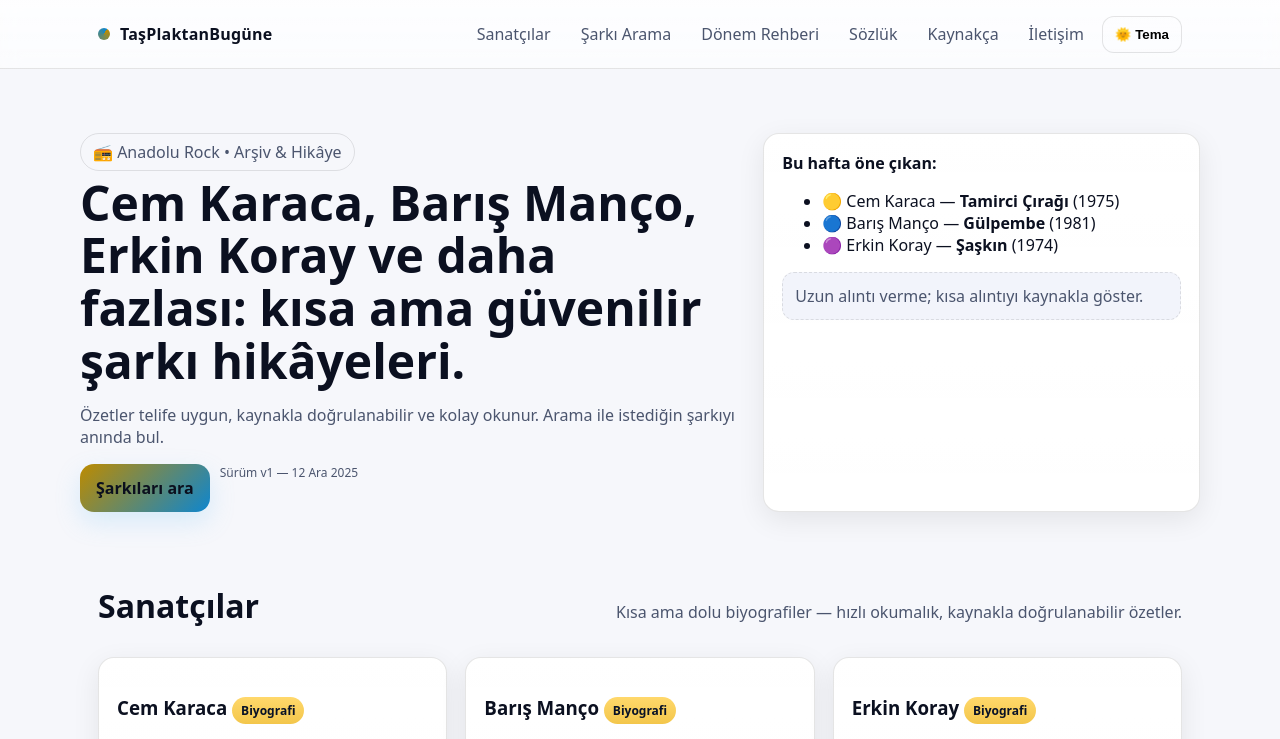
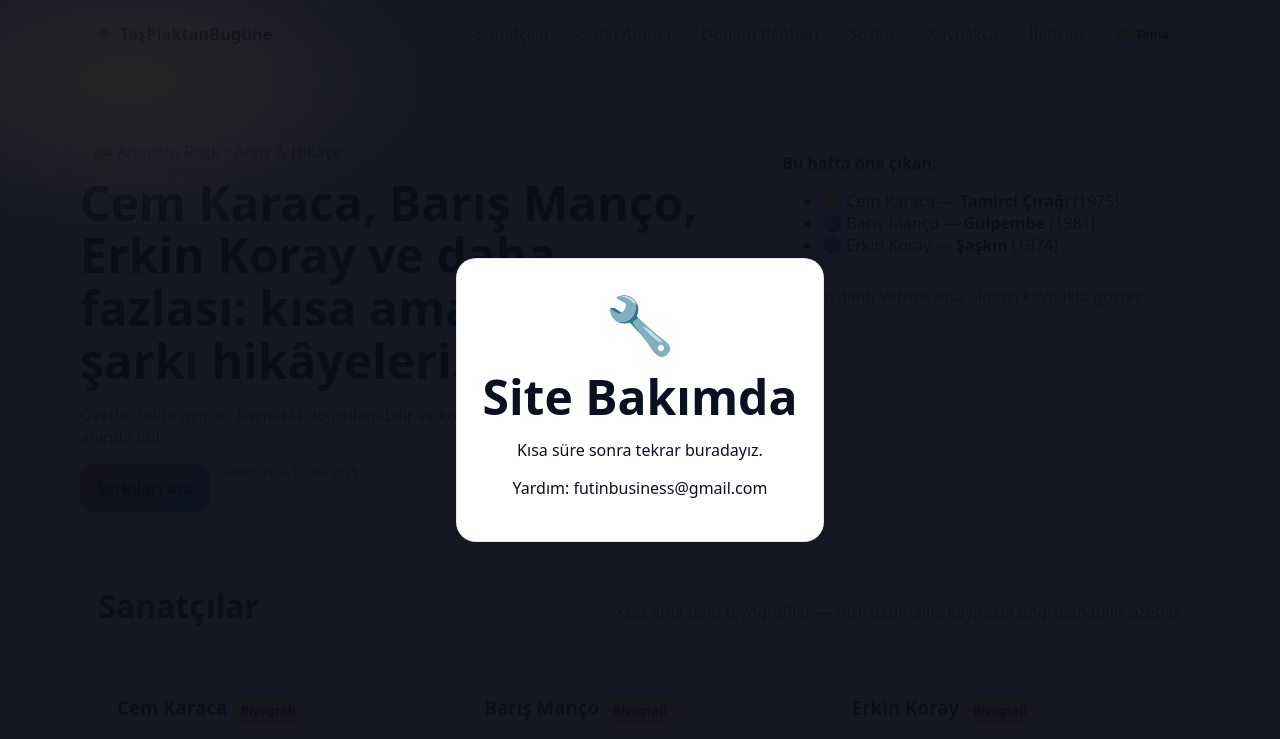
Before and after one commit to futinsuit/tasplaktanbugune, a plain HTML site: page index.html in a window 1280 px wide. Shown: the top 739 px of the page. Drawn offline with Linux system fonts and the light colour scheme.

Commit message:
Set maintenance mode to true

```diff
--- a/index.html
+++ b/index.html
@@ -301,7 +301,7 @@
     // Tarihler + bakım
     document.getElementById('yil').textContent = new Date().getFullYear();
     document.getElementById('guncelleme').textContent = new Date().toLocaleDateString('tr-TR',{day:'2-digit',month:'short',year:'numeric'});
-    const MAINTENANCE = false;
+    const MAINTENANCE = true;
     if (MAINTENANCE){
       document.getElementById('maintenance').style.display='grid';
       let r=document.querySelector('meta[name="robots"]');
```
